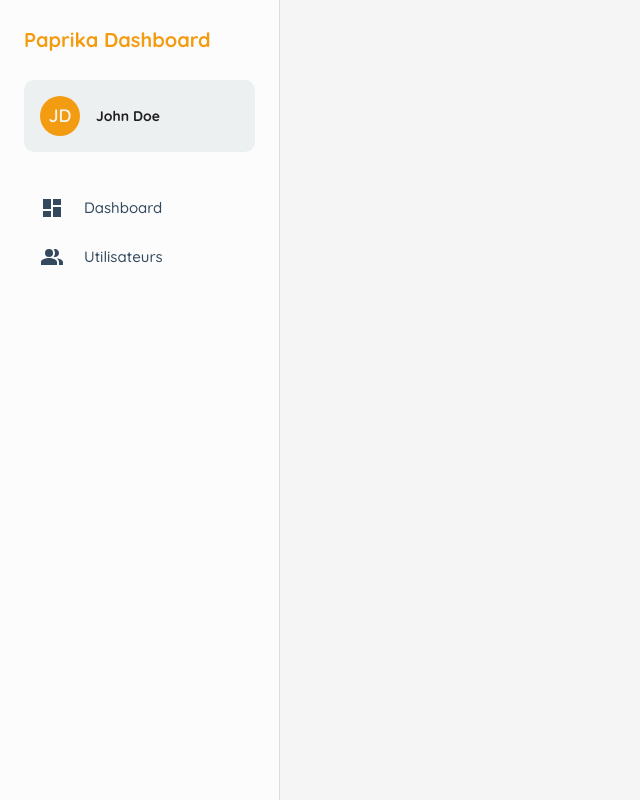
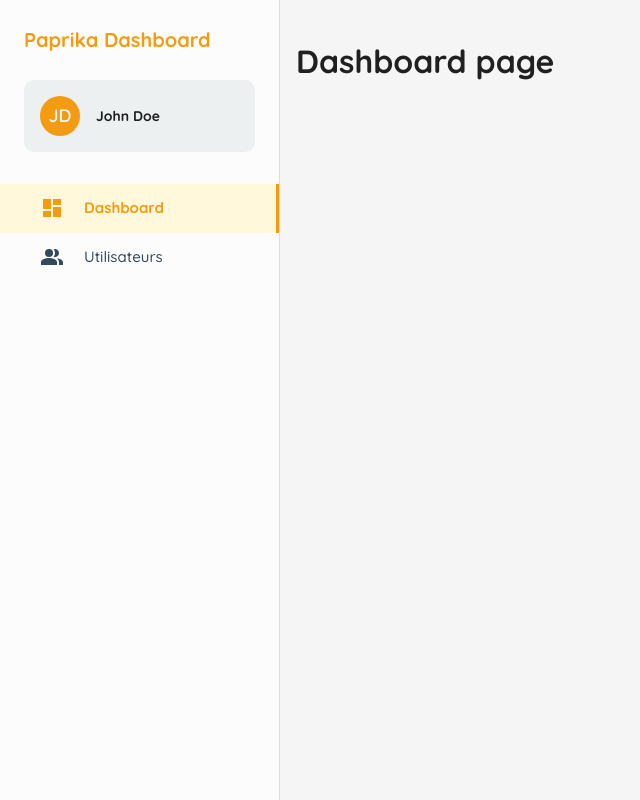
Before and after one commit to WildCodeSchool/2109-wns-remote2-paprika-front, a React (Create React App) app: page /dashboard in a window 1280 px wide. Shown: the whole page, without its empty margins (0-640 px from the left). Built offline with nearby package versions, Linux system fonts and the light colour scheme.

Commit message:
🚑 fix: router

```diff
--- a/src/App.tsx
+++ b/src/App.tsx
@@ -1,13 +1,13 @@
+import { ApolloProvider } from '@apollo/client';
+import { ThemeProvider } from '@emotion/react';
 import React from 'react';
-import { ApolloProvider } from '@apollo/client';
-import { Routes, Route } from 'react-router-dom';
-import client from './graphql.config';
-import { ThemeProvider } from '@emotion/react';
-import theme from './theme/theme';
+import { Route, Routes } from 'react-router-dom';
 
 import Layout from './components/Layout';
+import client from './graphql.config';
+import theme from './theme/theme';
+import Dashboard from './views/Dashboard';
 import Login from './views/Login';
-import Dashboard from './views/Dashboard';
 import Users from './views/Users';
 
 function App() {
@@ -16,10 +16,8 @@ function App() {
       <ThemeProvider theme={theme}>
         <Routes>
           <Route path="login" element={<Login />} />
-          <Route path="dashboard" element={<Layout />}>
-            <Route index element={<Dashboard />} />
-            <Route path="users" element={<Users />} />
-          </Route>
+          <Route path="dashboard" element={<Dashboard />} />
+          <Route path="dashboard/users" element={<Users />} />
         </Routes>
       </ThemeProvider>
     </ApolloProvider>
--- a/src/components/Layout.tsx
+++ b/src/components/Layout.tsx
@@ -1,22 +1,19 @@
-import React from 'react';
+import DashboardIcon from '@mui/icons-material/Dashboard';
+import PeopleAltIcon from '@mui/icons-material/PeopleAlt';
+import { Paper, Typography } from '@mui/material';
+import Avatar from '@mui/material/Avatar';
 import Box from '@mui/material/Box';
+import CssBaseline from '@mui/material/CssBaseline';
 import Drawer from '@mui/material/Drawer';
-import CssBaseline from '@mui/material/CssBaseline';
-import Toolbar from '@mui/material/Toolbar';
 import List from '@mui/material/List';
 import ListItem from '@mui/material/ListItem';
 import ListItemIcon from '@mui/material/ListItemIcon';
-import Avatar from '@mui/material/Avatar';
-
+import Toolbar from '@mui/material/Toolbar';
 import { makeStyles } from '@mui/styles';
-
-import DashboardIcon from '@mui/icons-material/Dashboard';
-import PeopleAltIcon from '@mui/icons-material/PeopleAlt';
-
-import styled from 'styled-components';
+import React, { useEffect, useState } from 'react';
 import { NavLink } from 'react-router-dom';
 import { useLocation } from 'react-router-dom';
-import { Paper, Typography } from '@mui/material';
+import styled from 'styled-components';
 
 const drawerWidth = 280;
 
@@ -25,12 +22,12 @@ const links = [
     name: 'Dashboard',
     icon: <DashboardIcon />,
     path: '',
-    cleanPath: '/dashboard/',
+    cleanPath: '/dashboard',
   },
   {
     name: 'Utilisateurs',
     icon: <PeopleAltIcon />,
-    path: 'users',
+    path: '/users',
     cleanPath: '/dashboard/users',
   },
 ];
@@ -85,12 +82,17 @@ const UserTab = styled(Paper)`
   margin-bottom: 24px;
 `;
 
-const Layout = () => {
+type Children = {
+  children?: JSX.Element;
+};
+
+const Layout = ({ children }: Children) => {
   const location = useLocation();
   const classes = useStyles();
 
   return (
-    <Box sx={{ display: 'flex', justifyContent: 'center' }}>
+    <>
+      <Box sx={{ display: 'flex' }}>
         <CssBaseline />
         <Drawer
           sx={{
@@ -107,7 +109,7 @@ const Layout = () => {
           <Box sx={{ padding: '24px 24px 0 24px' }}>
             <Typography
               fontWeight={800}
-            variant={"h6"}
+              variant={'h6'}
               sx={{ marginBottom: '24px', color: '#f39c12' }}
             >
               Paprika Dashboard
@@ -132,10 +134,10 @@ const Layout = () => {
           </Box>
           <List>
             {links.map((link) => (
-            <CustomNavLink key={link.name} to={`/dashboard/${link.path}`}>
+              <CustomNavLink key={link.name} to={`/dashboard${link.path}`}>
                 <CustomListItem
                   className={
-                  location.pathname == link.cleanPath
+                    link.cleanPath === location.pathname
                       ? classes.active
                       : classes.inactive
                   }
@@ -143,7 +145,7 @@ const Layout = () => {
                   <ListItemIcon
                     sx={{ minWidth: 0, paddingRight: '20px' }}
                     className={
-                    location.pathname == link.cleanPath
+                      link.cleanPath === location.pathname
                         ? classes.activeIcon
                         : classes.inactiveIcon
                     }
@@ -156,7 +158,9 @@ const Layout = () => {
             ))}
           </List>
         </Drawer>
+        <Box p={2}>{children}</Box>
       </Box>
+    </>
   );
 };
 
--- a/src/views/Dashboard.tsx
+++ b/src/views/Dashboard.tsx
@@ -1,7 +1,16 @@
 import React from 'react';
 
+import Layout from '../components/Layout';
+import Page from '../components/Page';
+
 const Dashboard = () => {
-  return <h1>Dashboard page</h1>;
+  return (
+    <Page sx={{ height: '100vh' }} title="Dashboard">
+      <Layout>
+        <h1>Dashboard page</h1>
+      </Layout>
+    </Page>
+  );
 };
 
 export default Dashboard;
--- a/src/views/Users.tsx
+++ b/src/views/Users.tsx
@@ -1,4 +1,7 @@
 import React, { useEffect } from 'react';
+
+import Layout from '../components/Layout';
+import Page from '../components/Page';
 import { useGetAllUsersQuery } from '../generated/graphql';
 
 const Users = () => {
@@ -8,7 +11,13 @@ const Users = () => {
     console.log(data?.getAllUsers);
   }, [data]);
 
-  return <h1>Users</h1>;
+  return (
+    <Page sx={{ height: '100vh' }} title="Utilisateurs">
+      <Layout>
+        <h1>Users page</h1>
+      </Layout>
+    </Page>
+  );
 };
 
 export default Users;
```
Lines whose indentation alone changed are shown as unchanged.
